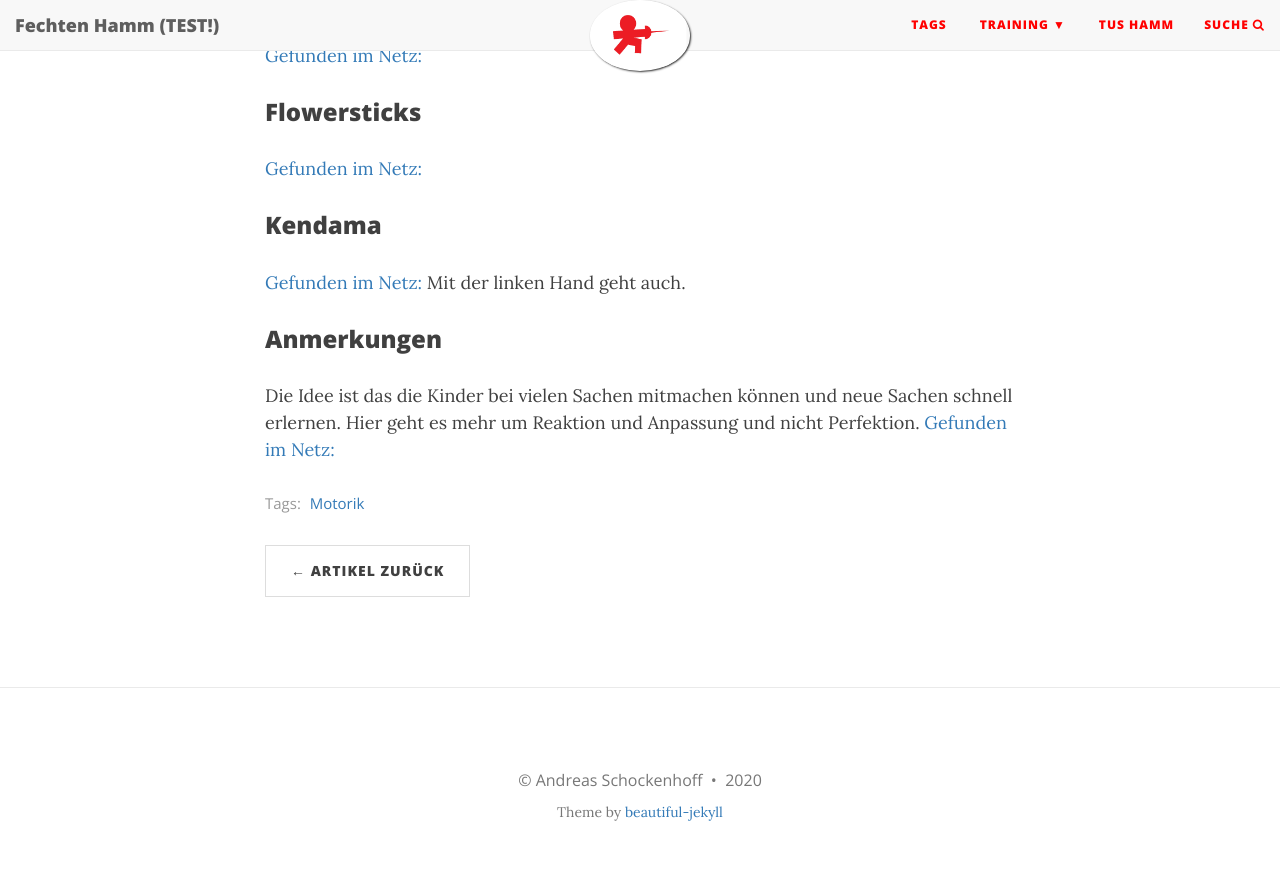
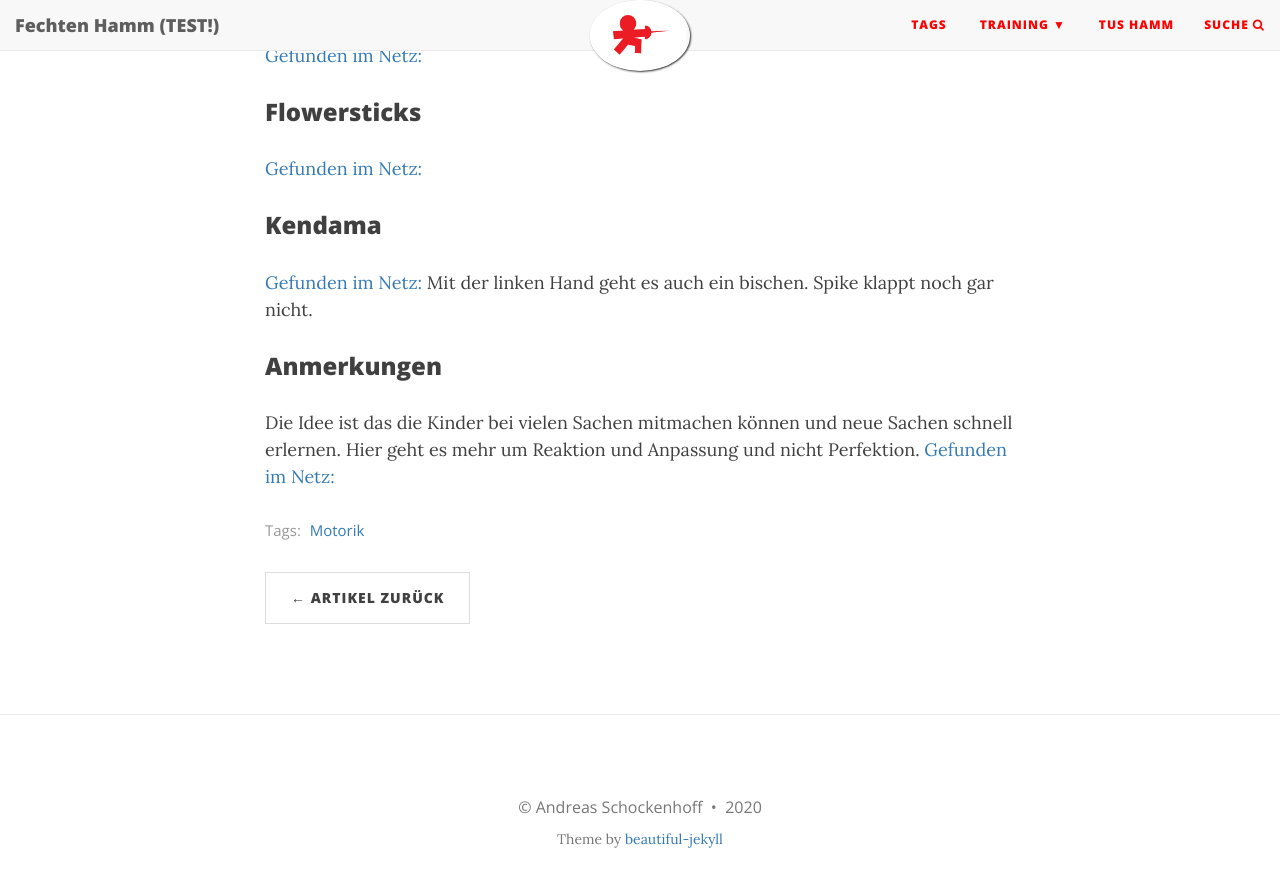
Before and after one commit to test-blog-fechten/test-blog-fechten.github.io, a Jekyll site: the page built from _posts/2020-04-12-motorik-ueben.md, in a window 1280 px wide and 900 px high, scrolled down 1485 px. Shown: the top 887 px of the window. Built offline with Jekyll 4.4.1, drawn with Linux system fonts in a browser that asks for light colours; nearby versions of some CDN libraries.

Commit message:
update post

```diff
--- a/_posts/2020-04-12-motorik-ueben.md
+++ b/_posts/2020-04-12-motorik-ueben.md
@@ -41,7 +41,7 @@ Mit der linken Hand geht noch gar nix.
 [Gefunden im Netz:](https://www.youtube.com/watch?v=QhFfFgYo6mg)
 ### Kendama
 [Gefunden im Netz:](https://www.youtube.com/watch?v=3mgtwewEb4I)
-Mit der linken Hand geht auch.
+Mit der linken Hand geht es auch ein bischen. Spike klappt noch gar nicht.
 
 ### Anmerkungen
 Die Idee ist das die Kinder bei vielen Sachen mitmachen können und neue Sachen schnell erlernen. Hier geht es mehr um Reaktion und Anpassung und nicht Perfektion.
```
